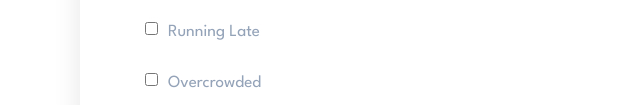
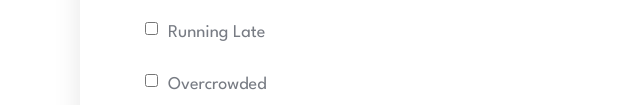
Before and after one commit to tushar868/Mumbai, a plain HTML site: page index.html in a window 1280 px wide. Shown: the part 695-800 px from the top of the page, 0-640 px from the left. Drawn offline with nearby package versions, Linux system fonts and the light colour scheme; a script that the page names is missing.

Commit message:
Update style.css

```diff
--- a/assets/css/style.css
+++ b/assets/css/style.css
@@ -661,7 +661,8 @@ textarea.input-field {
   margin-block-end: 15px;
 }
 
-.checkbox-wrapper .label { font-size: var(--fs-6); }
+.checkbox-wrapper .label { color: var(--gray-web);
+  font-size: var(--fs-4); }
 
 .contact-list {
   display: flex;
```
